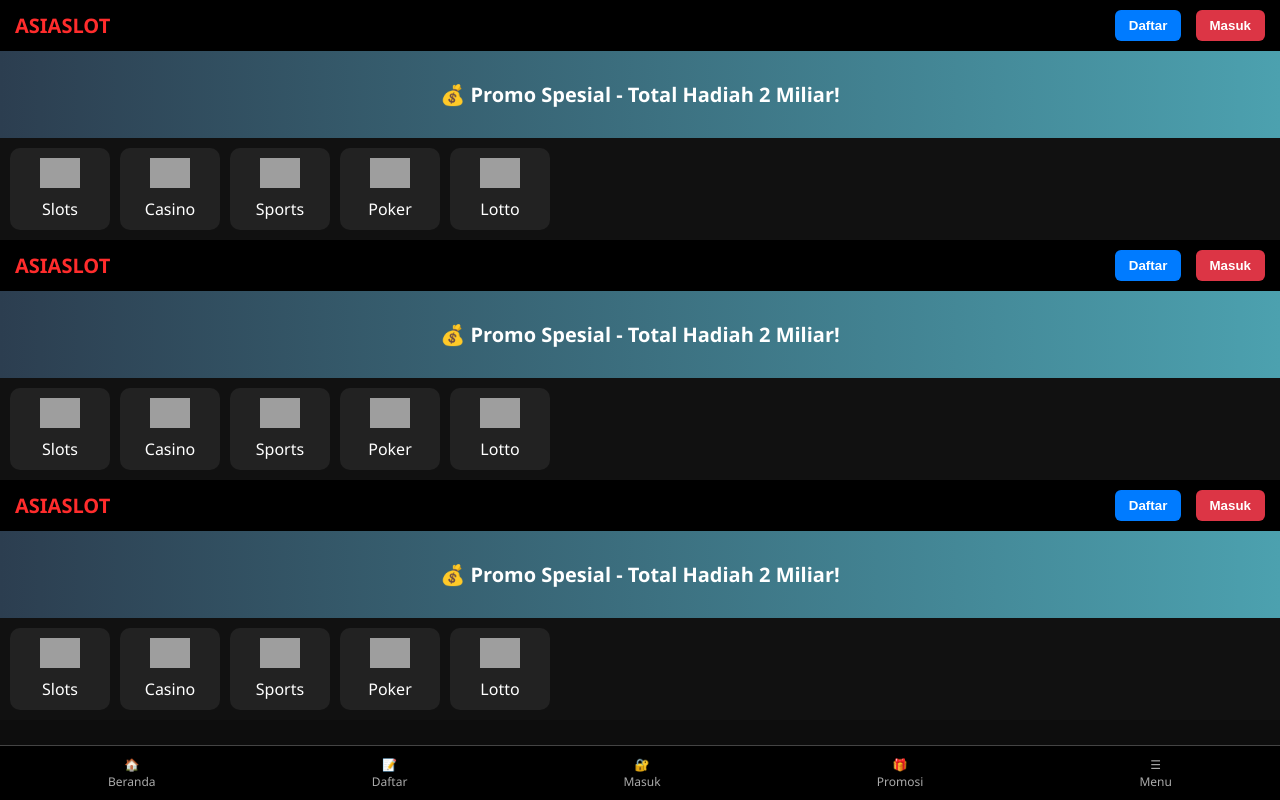
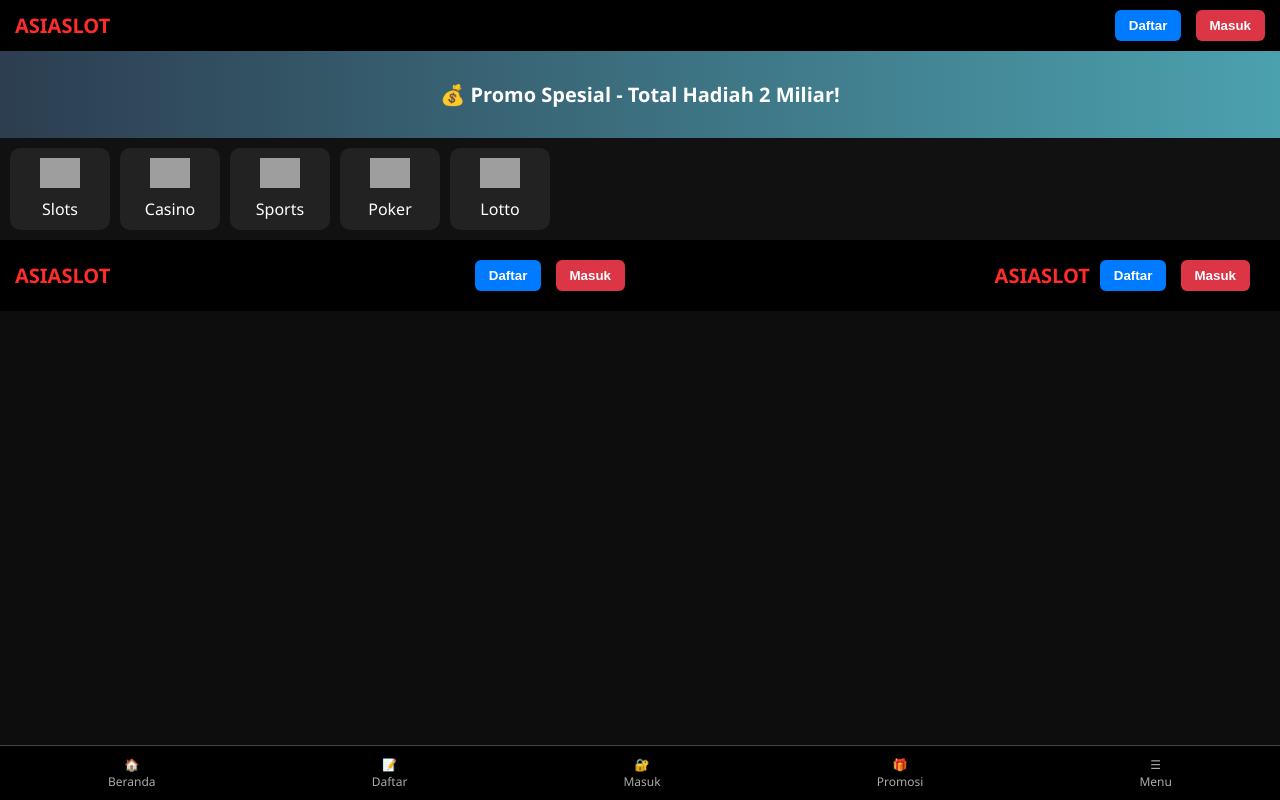
Before and after one commit to leong208/My-website, a plain HTML site: page index.html in a window 1280 px wide. Drawn offline with Linux system fonts and the light colour scheme; grey boxes are pictures that could not be loaded.

Commit message:
Update index.html

```diff
--- a/index.html
+++ b/index.html
@@ -325,35 +325,6 @@
       <button class="btn-daftar" onclick="showModal('register')">Daftar</button>
       <button class="btn-masuk" onclick="showModal('login')">Masuk</button>
     </div>
-  </header>  <div class="banner">
-    💰 Promo Spesial - Total Hadiah 2 Miliar!
-  </div>  <div class="menu-game">
-    <div class="game-item">
-      <img src="https://img.icons8.com/ios-filled/50/ffffff/slot-machine.png" alt="slot">
-      <div>Slots</div>
-    </div>
-    <div class="game-item">
-      <img src="https://img.icons8.com/ios-filled/50/ffffff/poker-chip.png" alt="casino">
-      <div>Casino</div>
-    </div>
-    <div class="game-item">
-      <img src="https://img.icons8.com/ios-filled/50/ffffff/controller.png" alt="sports">
-      <div>Sports</div>
-    </div>
-    <div class="game-item">
-      <img src="https://img.icons8.com/ios-filled/50/ffffff/cards.png" alt="poker">
-      <div>Poker</div>
-    </div>
-    <div class="game-item">
-      <img src="https://img.icons8.com/ios-filled/50/ffffff/lotto.png" alt="lotto">
-      <div>Lotto</div>
-    </div>
-  </div>  <footer>
-    <div class="nav-icon">🏠<br>Beranda</div>
-    <div class="nav-icon">📝<br>Daftar</div>
-    <div class="nav-icon">🔐<br>Masuk</div>
-    <div class="nav-icon">🎁<br>Promosi</div>
-    <div class="nav-icon">☰<br>Menu</div>
   </footer>  <!-- Modal Login -->  <div id="modal-login" class="modal">
     <div class="modal-content">
       <h3>Masuk Akun</h3>
@@ -524,36 +495,7 @@
       <button class="btn-daftar" onclick="showModal('register')">Daftar</button>
       <button class="btn-masuk" onclick="showModal('login')">Masuk</button>
     </div>
-  </header>  <div class="banner">
-    💰 Promo Spesial - Total Hadiah 2 Miliar!
-  </div>  <div class="menu-game">
-    <div class="game-item">
-      <img src="https://img.icons8.com/ios-filled/50/ffffff/slot-machine.png" alt="slot">
-      <div>Slots</div>
-    </div>
-    <div class="game-item">
-      <img src="https://img.icons8.com/ios-filled/50/ffffff/poker-chip.png" alt="casino">
-      <div>Casino</div>
-    </div>
-    <div class="game-item">
-      <img src="https://img.icons8.com/ios-filled/50/ffffff/controller.png" alt="sports">
-      <div>Sports</div>
-    </div>
-    <div class="game-item">
-      <img src="https://img.icons8.com/ios-filled/50/ffffff/cards.png" alt="poker">
-      <div>Poker</div>
-    </div>
-    <div class="game-item">
-      <img src="https://img.icons8.com/ios-filled/50/ffffff/lotto.png" alt="lotto">
-      <div>Lotto</div>
-    </div>
-  </div>  <footer>
-    <div class="nav-icon">🏠<br>Beranda</div>
-    <div class="nav-icon">📝<br>Daftar</div>
-    <div class="nav-icon">🔐<br>Masuk</div>
-    <div class="nav-icon">🎁<br>Promosi</div>
-    <div class="nav-icon">☰<br>Menu</div>
-  </footer>  <!-- Modal Login -->  <div id="modal-login" class="modal">
+ </footer>  <!-- Modal Login -->  <div id="modal-login" class="modal">
     <div class="modal-content">
       <h3>Masuk Akun</h3>
       <input type="text" placeholder="Username" id="login-user">
```
